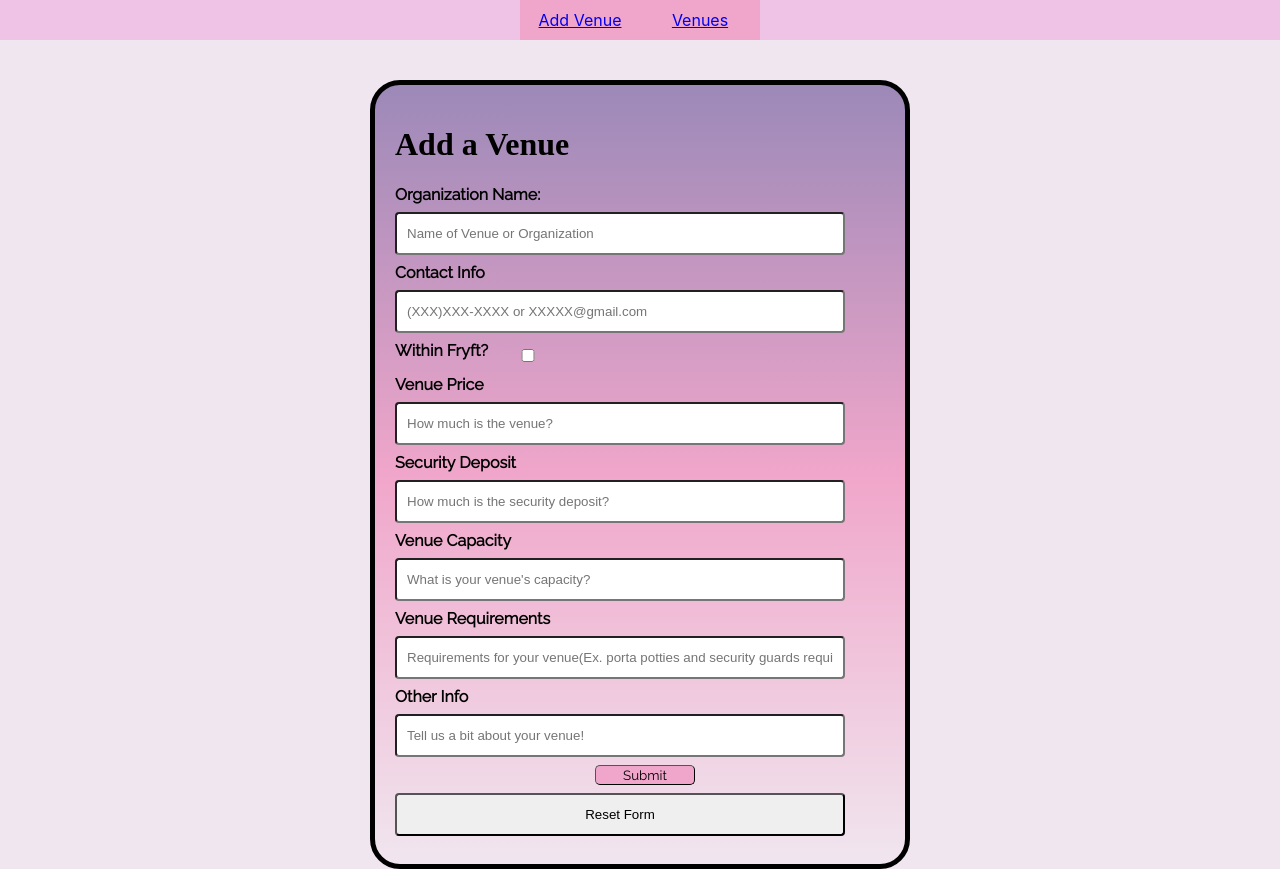
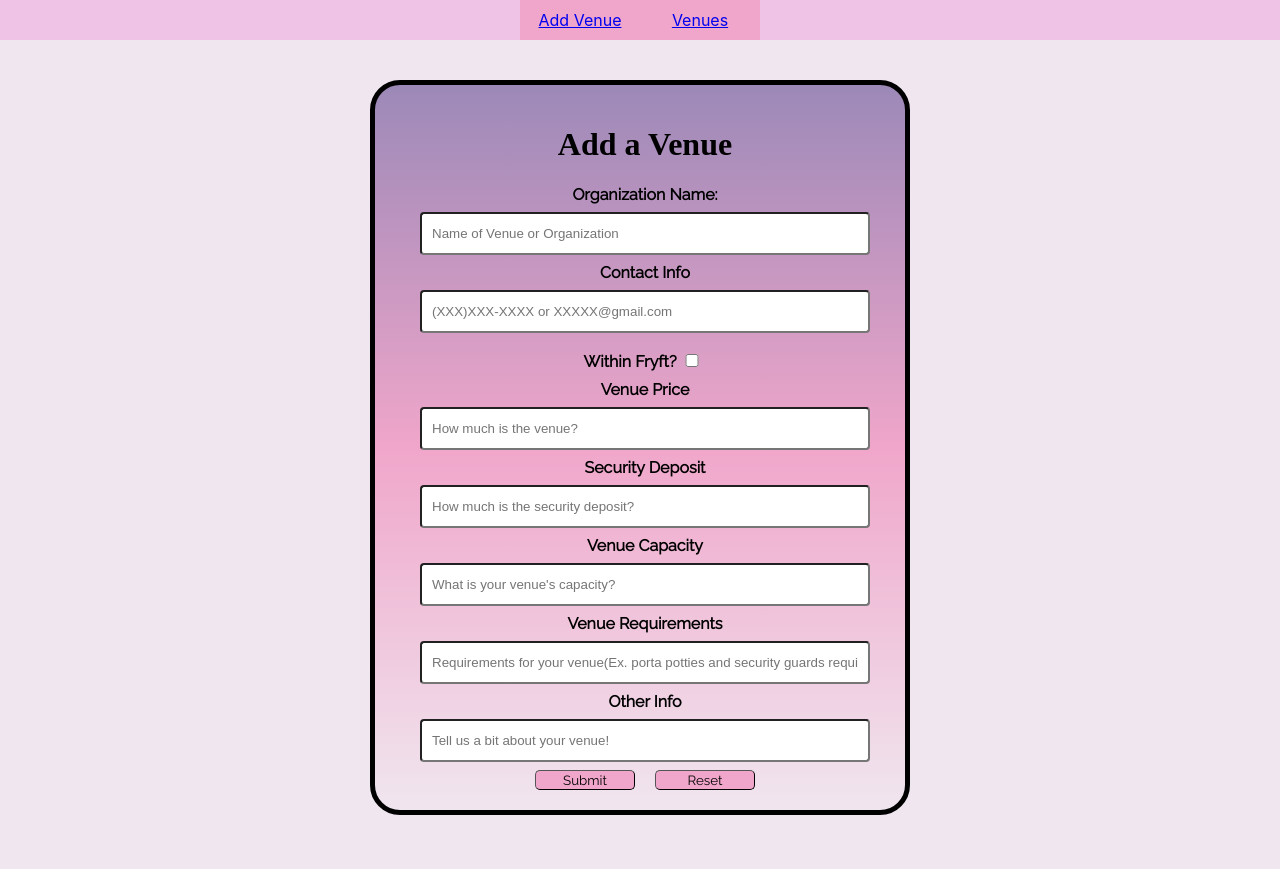
Before and after one commit to nlee5425/HuntSC, a React (Create React App) app in the folder huntsc/: page /form in a window 1280 px wide. After the commit the page ends 815 px from the top, so only its background shows below. Built offline with nearby package versions, Linux system fonts and the light colour scheme; a web font is replaced by a local one.

Commit message:
addvenue form changes

```diff
--- a/huntsc/src/addVenue.css
+++ b/huntsc/src/addVenue.css
@@ -30,7 +30,7 @@ form {
     padding-left: 20px;
     font-family: 'Raleway', sans-serif;
     font-weight: bold;
-
+    text-align: center;
 }
 input {
   width: 450px;
@@ -53,11 +53,9 @@ info
  */
 
 
-.fryft2 {
-  display: grid;
-  grid-template-columns: 1fr 3.25fr;
-  grid-gap: 0px;
+ .fryft2 {
   margin-bottom: 5px;
+  margin-top: 5px;
 }
 
 #question {
@@ -71,7 +69,7 @@ info
   cursor: pointer;
 }
 
-.buttons {
-  display: flex;
-  flex-wrap: wrap;
+.finish-buttons{
+  margin-left: 10px;
+  margin-right: 10px;
 }
--- a/huntsc/src/addVenue.js
+++ b/huntsc/src/addVenue.js
@@ -89,7 +89,7 @@ function AddVenue() {
     <div className = "bigForm">
 
 
-    <form onSubmit={handleSubmit} classNmae = "form">
+    <form onSubmit={handleSubmit}>
       <h1>Add a Venue</h1>
       <label>
         Organization Name:
@@ -128,8 +128,12 @@ function AddVenue() {
         Other Info
         <input id = "other" type="text" name="des" placeholder = "Tell us a bit about your venue!" onChange={(e) => handleChangeInput(e)}/>
       </label>
-      <button onClick = {handleSubmit}> Submit </button>
-      <input type="reset" value="Reset Form"/>
+
+      <div className = "buttons">
+        <button onClick = {handleSubmit} className = "finish-buttons"> Submit </button>
+        <button type="reset" value="Reset Form" className = "finish-buttons"> Reset </button>
+      </div>
+
 
 
 
```
